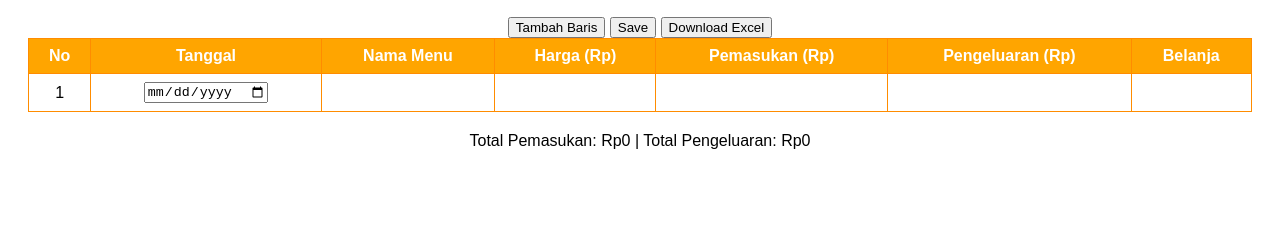
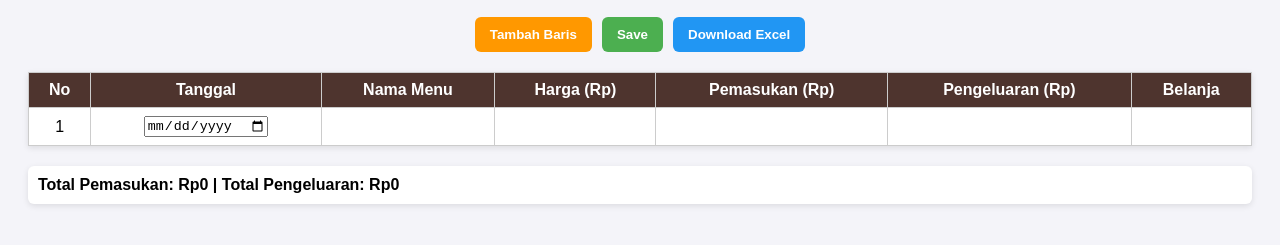
Before and after one commit to hoyongaipon/laporan-keuangan, a plain HTML site: page index.html in a window 1280 px wide. Shown: the part 79-324 px from the top of the page. Drawn offline with Linux system fonts and the light colour scheme.

Commit message:
Update style.css

```diff
--- a/style.css
+++ b/style.css
@@ -1,39 +1,51 @@
 body {
   font-family: Arial, sans-serif;
-  text-align: center;
   padding: 20px;
+  background: #f4f4f9;
 }
 h2 {
-  margin-bottom: 20px;
+  text-align: center;
 }
 table {
   width: 100%;
   border-collapse: collapse;
-  margin-bottom: 20px;
+  margin-top: 20px;
+  background: white;
+  box-shadow: 0 2px 6px rgba(0,0,0,0.1);
 }
-table, th, td {
-  border: 1px solid #ff8c00;
-}
-th {
-  background-color: orange;
-  color: white;
-  padding: 8px;
-}
-td {
+th, td {
+  border: 1px solid #ccc;
   padding: 8px;
   text-align: center;
 }
-.btn {
-  background: orange;
+th {
+  background: #4e342e;
+  color: white;
+}
+tr:nth-child(even) {
+  background: #f9f9f9;
+}
+.controls {
+  margin: 20px 0;
+  display: flex;
+  gap: 10px;
+  justify-content: center;
+}
+button {
+  padding: 10px 15px;
   border: none;
-  color: white;
-  padding: 10px 20px;
-  margin: 5px;
-  border-radius: 5px;
+  border-radius: 6px;
   cursor: pointer;
+  font-weight: bold;
 }
-.summary {
+.btn-save { background: #4caf50; color: white; }
+.btn-download { background: #2196f3; color: white; }
+.btn-add { background: #ff9800; color: white; }
+.totals {
+  margin-top: 20px;
   font-weight: bold;
-  margin-top: 15px;
-  text-align: right;
+  background: white;
+  padding: 10px;
+  border-radius: 6px;
+  box-shadow: 0 2px 6px rgba(0,0,0,0.1);
 }
```
